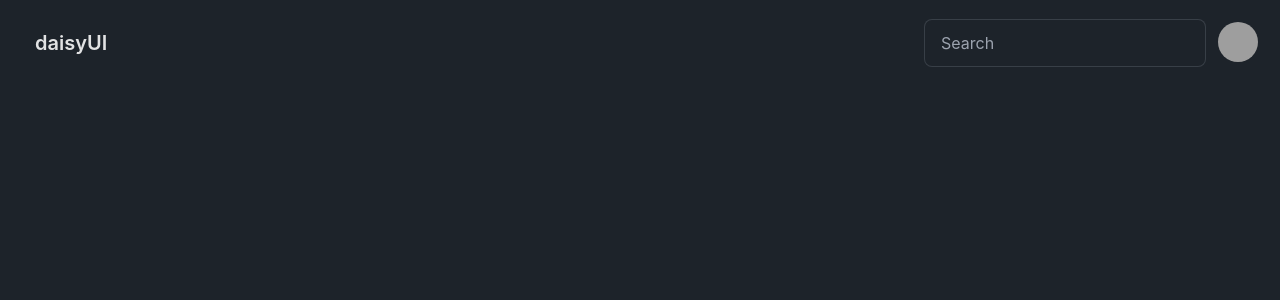
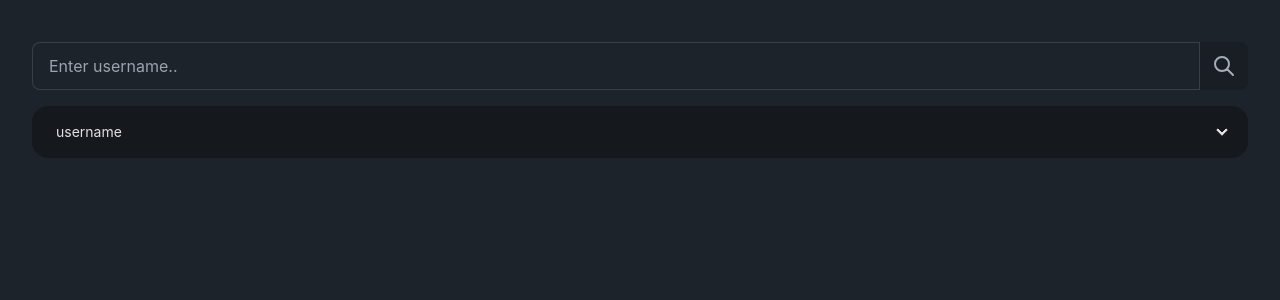
Before and after one commit to nofosoft/gre, a React (Vite) app in the folder app/: page / in a window 1280 px wide. Shown: the top 300 px of the page. Built offline with nearby package versions, Linux system fonts and the light colour scheme; grey boxes are pictures that could not be loaded.

Commit message:
Add search input and button

```diff
--- a/app/src/App.tsx
+++ b/app/src/App.tsx
@@ -3,42 +3,43 @@ import "./App.css";
 function App() {
   return (
     <>
-      <div className="navbar bg-base-100">
-        <div className="flex-1">
-          <a className="btn btn-ghost normal-case text-xl">daisyUI</a>
-        </div>
-        <div className="flex-none gap-2">
-          <div className="form-control">
+      <div className="flex min-h-screen flex-col items-center justify-between">
+        <div className="form-control w-screen p-8">
+          <div className="input-group">
             <input
               type="text"
-              placeholder="Search"
-              className="input input-bordered w-24 md:w-auto"
+              placeholder="Enter username.."
+              className="input input-bordered w-screen"
             />
+            <button className="btn btn-square">
+              <svg
+                xmlns="http://www.w3.org/2000/svg"
+                className="h-6 w-6"
+                fill="none"
+                viewBox="0 0 24 24"
+                stroke="currentColor"
+              >
+                <path
+                  strokeLinecap="round"
+                  strokeLinejoin="round"
+                  strokeWidth="2"
+                  d="M21 21l-6-6m2-5a7 7 0 11-14 0 7 7 0 0114 0z"
+                />
+              </svg>
+            </button>
           </div>
-          <div className="dropdown dropdown-end">
-            <label tabIndex={0} className="btn btn-ghost btn-circle avatar">
-              <div className="w-10 rounded-full">
-                <img src="https://picsum.photos/200" />
-              </div>
-            </label>
-            <ul
-              tabIndex={0}
-              className="mt-3 z-[1] p-2 shadow menu menu-sm dropdown-content bg-base-100 rounded-box w-52"
-            >
-              <li>
-                <a className="justify-between">
-                  Profile
-                  <span className="badge">New</span>
-                </a>
-              </li>
-              <li>
-                <a>Settings</a>
-              </li>
-              <li>
-                <a>Logout</a>
-              </li>
-            </ul>
-          </div>
+          <ul className="menu bg-base-300 rounded-box mt-4">
+            <li>
+              <details>
+                <summary>username</summary>
+                <ul>
+                  <li className="bg-base-200">
+                    <a>repository</a>
+                  </li>
+                </ul>
+              </details>
+            </li>
+          </ul>
         </div>
       </div>
     </>
```
